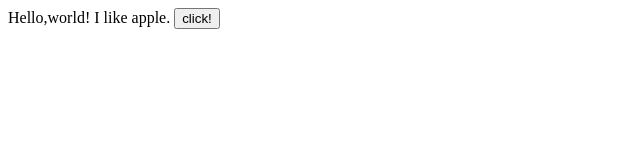
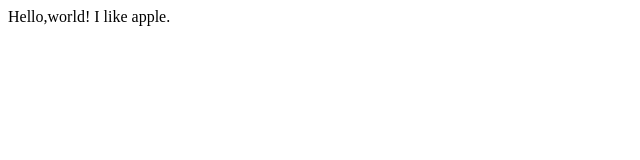
Before and after one commit to dai-nana/git, a plain HTML site: page index.html in a window 1280 px wide. Shown: the whole page, without its empty margins (0-640 px from the left). Drawn offline with Linux system fonts and the light colour scheme.

Commit message:
Revert "add button"

```diff
--- a/index.html
+++ b/index.html
@@ -3,6 +3,5 @@
   <body>
     Hello,world!
 	I like apple.
-<button type="button">click!</button>
   </body>
 </html>
```
